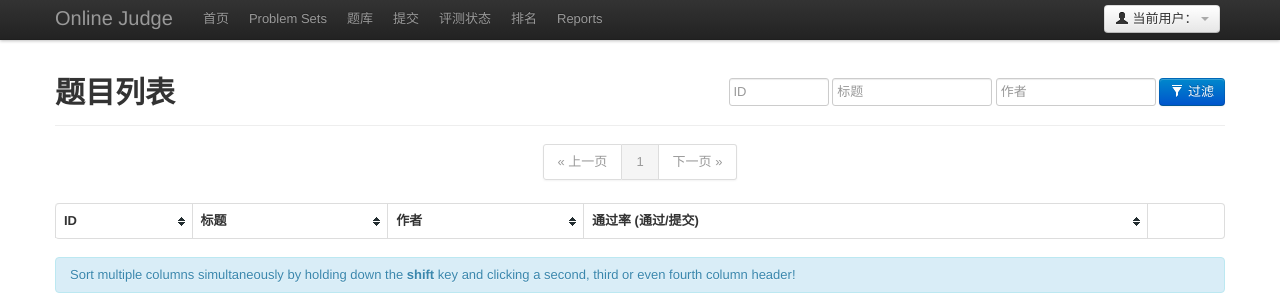
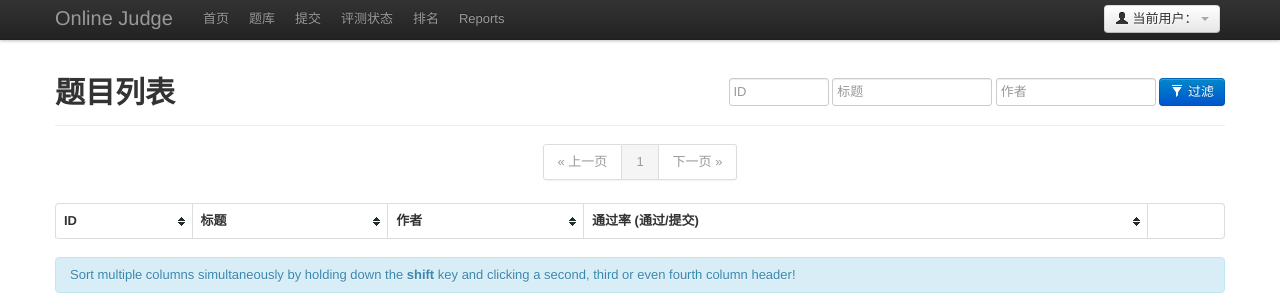
Before and after one commit to xjia1/oj, a PHP site: the page made by app/views/problem/index.php in a window 1280 px wide. Shown: the top 300 px of the page. Run offline with PHP 8.4, Linux system fonts and the light colour scheme; the template is opened without the code that fills it, so the values that code supplies are empty; some libraries are stand-ins or nearby versions.

Commit message:
hide problem sets

```diff
--- a/app/views/layout/header.php
+++ b/app/views/layout/header.php
@@ -66,7 +66,7 @@
       <div class="nav-collapse">
         <ul class="nav">
           <li class="nav-home"><a href="<?php echo SITE_BASE; ?>/home">首页</a></li>
-          <li class="nav-sets"><a href="<?php echo SITE_BASE; ?>/sets">Problem Sets</a></li>
+          <!--<li class="nav-sets"><a href="<?php echo SITE_BASE; ?>/sets">Problem Sets</a></li>-->
           <li class="nav-problems"><a href="<?php echo SITE_BASE; ?>/problems">题库</a></li>
           <?php if (fAuthorization::checkLoggedIn()): ?>
             <li class="nav-submit"><a href="<?php echo SITE_BASE; ?>/submit">提交</a></li>
```
